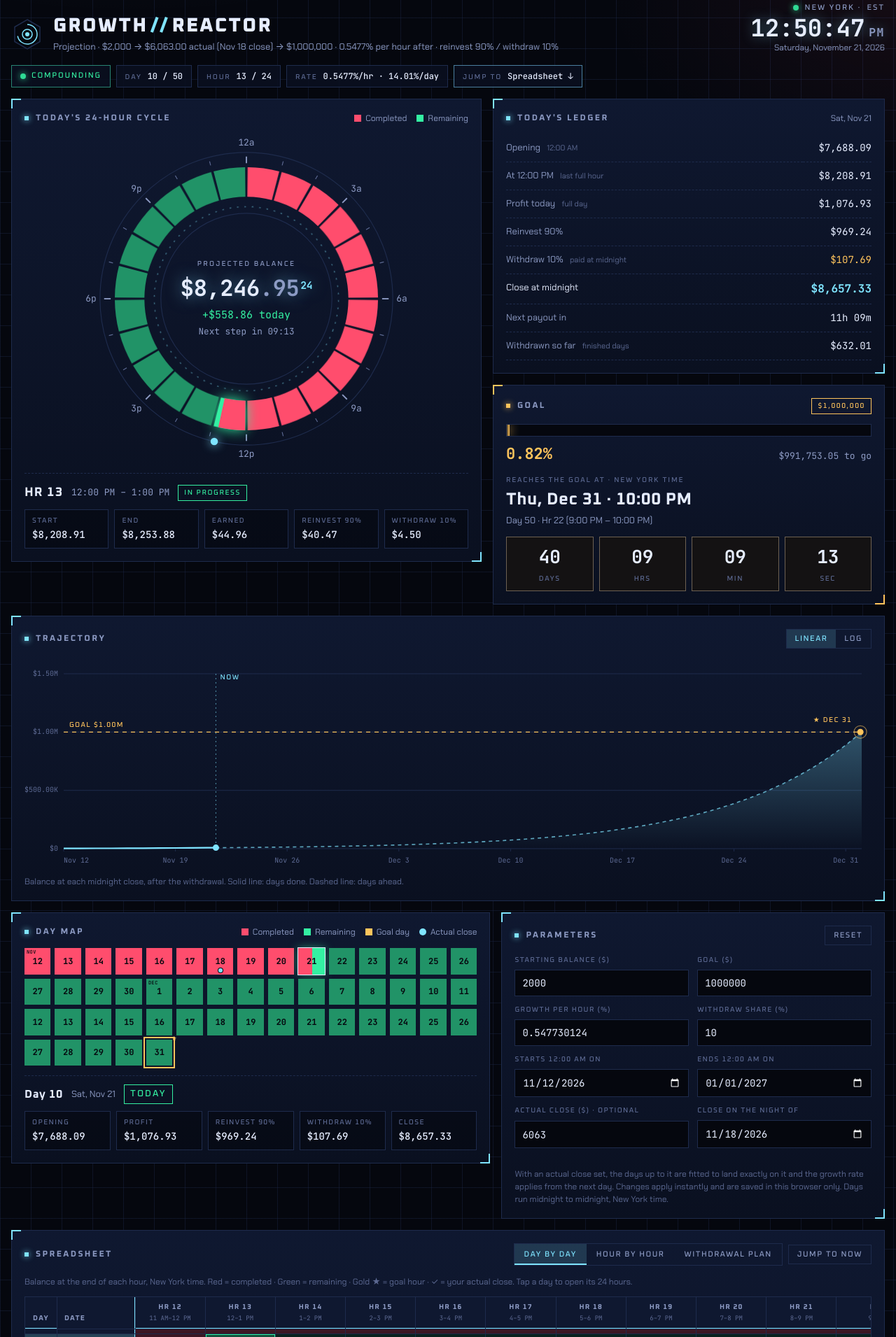
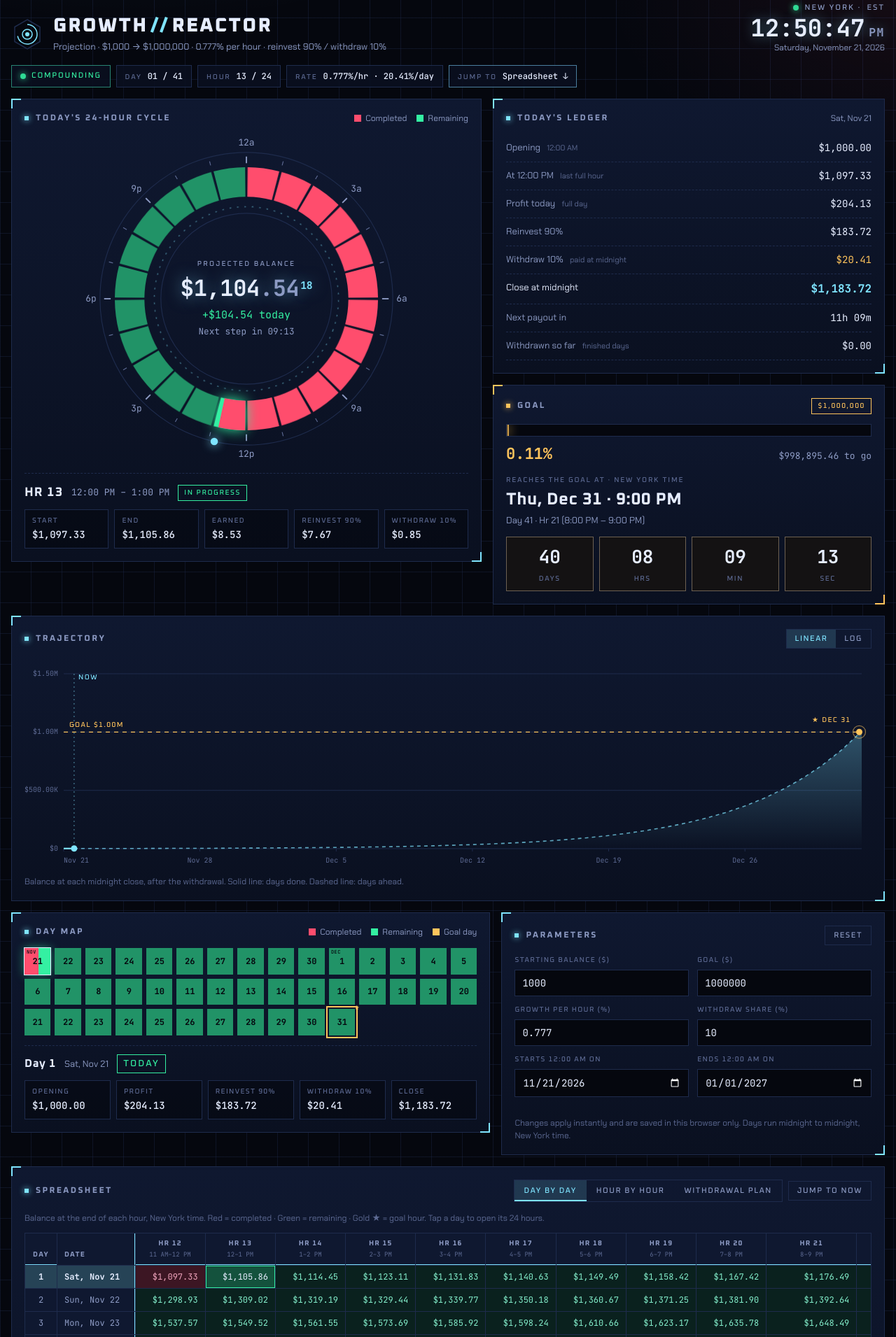
Before and after one commit to rramoliya005/growth-reactor, a plain HTML site: page Growth Reactor Ledger 1M.html in a window 1280 px wide. Shown: the part 19-1930 px from the top of the page at 70% size. Drawn offline with Linux system fonts and the light colour scheme.

Commit message:
Update Growth Reactor Ledger 1M.html

```diff
--- a/Growth Reactor Ledger 1M.html
+++ b/Growth Reactor Ledger 1M.html
@@ -92,7 +92,6 @@ h2::before{content:"";width:6px;height:6px;background:var(--ion);box-shadow:0 0
 .core{position:absolute;inset:0;display:flex;flex-direction:column;align-items:center;justify-content:center;text-align:center;gap:3px;pointer-events:none}
 .core .k{font-family:var(--f-display);font-size:10px;letter-spacing:.22em;text-transform:uppercase;color:var(--dim)}
 .big{font-family:var(--f-data);font-weight:700;font-size:28px;font-size:clamp(17px,6.8cqw,38px);font-variant-numeric:tabular-nums;letter-spacing:-.01em;white-space:nowrap;text-shadow:0 0 22px color-mix(in srgb,var(--ion) 50%,transparent)}
-.big.long{font-size:24px;font-size:clamp(15px,5.6cqw,32px)}
 .big .c{color:var(--dim)}
 .big .m{font-size:.46em;color:var(--ion);margin-left:.12em;vertical-align:.7em}
 .earned{font-family:var(--f-data);font-size:13px;font-size:clamp(11px,3.2cqw,15px);color:var(--left)}
@@ -182,8 +181,6 @@ h2::before{content:"";width:6px;height:6px;background:var(--ion);box-shadow:0 0
 .day.goal{outline:2px solid var(--gold);outline-offset:2px}
 .day.goal::after{content:"★";position:absolute;top:-9px;right:-6px;color:var(--gold);font-size:12px;line-height:1}
 .day.sel{box-shadow:0 0 0 2px var(--ion)}
-.day.actual::before{content:"";position:absolute;bottom:3px;left:50%;width:6px;height:6px;margin-left:-3px;border-radius:50%;background:var(--ion);box-shadow:0 0 0 1px var(--void)}
-.sw-act{background:var(--ion);border-radius:50%}
 .day .mo{position:absolute;top:1px;left:3px;font-size:7px;letter-spacing:.06em;font-weight:500}
 .dd{margin-top:14px;border-top:1px dashed var(--line);padding-top:12px;display:grid;gap:10px}
 .dd-head{display:flex;flex-wrap:wrap;gap:6px 12px;align-items:center}
@@ -266,21 +263,21 @@ footer{color:var(--faint);font-size:12px;text-align:center;max-width:70ch;margin
       </svg>
       <div>
         <h1>Growth<span>//</span>Reactor</h1>
-        <p class="sub" id="sub">Projection · $2,000 → $6,063.00 actual (Nov 18 close) → $1,000,000 · 0.5477% per hour after · reinvest 90% / withdraw 10%</p>
+        <p class="sub" id="sub">Projection · $1,000 → $1,000,000 · 0.777% per hour · reinvest 90% / withdraw 10%</p>
       </div>
     </div>
     <div class="clock" aria-live="off">
       <div class="clock-label"><span class="dot pulse" aria-hidden="true"></span>New York · <span id="tz">EST</span></div>
       <div class="clock-time" id="clock">3:00:00<small>PM</small></div>
-      <div class="clock-date" id="clockDate">Wednesday, November 11, 2026</div>
+      <div class="clock-date" id="clockDate">Saturday, November 21, 2026</div>
     </div>
   </header>
 
   <div class="chips">
     <span class="chip state" id="chState" data-phase="live"><span class="dot pulse" aria-hidden="true"></span><span id="chStateTx">Compounding</span></span>
-    <span class="chip"><em>Day</em><b id="chDay">01 / 50</b></span>
+    <span class="chip"><em>Day</em><b id="chDay">01 / 41</b></span>
     <span class="chip"><em>Hour</em><b id="chHr">16 / 24</b></span>
-    <span class="chip"><em>Rate</em><b id="chRate">0.7301%/hr · 19.08%/day</b></span>
+    <span class="chip"><em>Rate</em><b id="chRate">0.777%/hr · 20.41%/day</b></span>
     <a class="chip link" href="#sheet"><em>Jump to</em><b>Spreadsheet ↓</b></a>
   </div>
 
@@ -304,14 +301,14 @@ footer{color:var(--faint);font-size:12px;text-align:center;max-width:70ch;margin
 
     <div class="stack">
       <div class="panel ledger">
-        <div class="ph"><h2>Today's ledger</h2><span class="legend" id="ledgerDate">Wed, Nov 11</span></div>
+        <div class="ph"><h2>Today's ledger</h2><span class="legend" id="ledgerDate">Sat, Nov 21</span></div>
         <dl>
-          <dt>Opening <small>12:00 AM</small></dt><dd id="lgOpen">$2,000.00</dd>
+          <dt>Opening <small>12:00 AM</small></dt><dd id="lgOpen">$1,000.00</dd>
           <dt id="lgStepLabel">At 3:00 PM <small>last full hour</small></dt><dd id="lgStep">$2,175.40</dd>
-          <dt>Profit today <small>full day</small></dt><dd id="lgProfit">$287.93</dd>
-          <dt id="lgReLabel">Reinvest 90%</dt><dd id="lgRe">$259.14</dd>
-          <dt id="lgWdLabel">Withdraw 10% <small>paid at midnight</small></dt><dd class="wd" id="lgWd">$28.79</dd>
-          <dt class="em" id="lgCloseLabel">Close at midnight</dt><dd class="em" id="lgClose">$2,259.14</dd>
+          <dt>Profit today <small>full day</small></dt><dd id="lgProfit">$204.13</dd>
+          <dt id="lgReLabel">Reinvest 90%</dt><dd id="lgRe">$183.72</dd>
+          <dt id="lgWdLabel">Withdraw 10% <small>paid at midnight</small></dt><dd class="wd" id="lgWd">$20.41</dd>
+          <dt class="em">Close at midnight</dt><dd class="em" id="lgClose">$1,183.72</dd>
           <dt>Next payout in</dt><dd id="lgNext">9h 00m</dd>
           <dt>Withdrawn so far <small>finished days</small></dt><dd id="lgTotal">$0.00</dd>
         </dl>
@@ -320,14 +317,14 @@ footer{color:var(--faint);font-size:12px;text-align:center;max-width:70ch;margin
       <div class="panel goal">
         <div class="ph"><h2>Goal</h2><span class="pill gold" id="goalTarget">$1,000,000</span></div>
         <div class="gauge" role="progressbar" aria-label="Progress to goal" aria-valuemin="0" aria-valuemax="100" id="gauge"><div class="gauge-fill" id="gaugeFill"></div></div>
-        <div class="gauge-row"><span class="pct" id="goalPct">1.45%</span><span class="togo" id="goalTo">$135,740.83 to go</span></div>
+        <div class="gauge-row"><span class="pct" id="goalPct">0.10%</span><span class="togo" id="goalTo">$999,000.00 to go</span></div>
         <div class="eta">
-          <span class="lbl" id="goalEtaK">Reached at · New York time</span>
-          <span class="eta-v" id="goalEta">Thu, Dec 31 · 10:00 PM</span>
-          <span class="dimtext" id="goalWhich">Day 51 · Hr 22</span>
+          <span class="lbl" id="goalEtaK">Reaches the goal at · New York time</span>
+          <span class="eta-v" id="goalEta">Thu, Dec 31 · 9:00 PM</span>
+          <span class="dimtext" id="goalWhich">Day 41 · Hr 21</span>
         </div>
         <div class="countdown" id="countdown">
-          <div><b id="cdD">50</b><span>days</span></div>
+          <div><b id="cdD">40</b><span>days</span></div>
           <div><b id="cdH">07</b><span>hrs</span></div>
           <div><b id="cdM">00</b><span>min</span></div>
           <div><b id="cdS">00</b><span>sec</span></div>
@@ -352,7 +349,7 @@ footer{color:var(--faint);font-size:12px;text-align:center;max-width:70ch;margin
     <div class="panel">
       <div class="ph">
         <h2>Day map</h2>
-        <span class="legend"><span><i class="sw-done"></i>Completed</span><span><i class="sw-left"></i>Remaining</span><span><i class="sw-gold"></i>Goal day</span><span><i class="sw-act"></i>Actual close</span></span>
+        <span class="legend"><span><i class="sw-done"></i>Completed</span><span><i class="sw-left"></i>Remaining</span><span><i class="sw-gold"></i>Goal day</span></span>
       </div>
       <div class="daygrid" id="daygrid"></div>
       <div class="dd" id="dayDetail"></div>
@@ -367,11 +364,9 @@ footer{color:var(--faint);font-size:12px;text-align:center;max-width:70ch;margin
         <label for="pWd">Withdraw share (%)<input id="pWd" type="number" min="0" max="100" step="any" inputmode="decimal"></label>
         <label for="pStart">Starts 12:00 AM on<input id="pStart" type="date"></label>
         <label for="pEnd">Ends 12:00 AM on<input id="pEnd" type="date"></label>
-        <label for="pAct">Actual close ($) · optional<input id="pAct" type="number" min="0" step="any" inputmode="decimal" placeholder="None"></label>
-        <label for="pActD">Close on the night of<input id="pActD" type="date"></label>
       </div>
       <p class="err" id="perr" role="alert"></p>
-      <p class="fine">With an actual close set, the days up to it are fitted to land exactly on it and the growth rate applies from the next day. Changes apply instantly and are saved in this browser only. Days run midnight to midnight, New York time.</p>
+      <p class="fine">Changes apply instantly and are saved in this browser only. Days run midnight to midnight, New York time.</p>
     </form>
   </section>
 
@@ -389,7 +384,7 @@ footer{color:var(--faint);font-size:12px;text-align:center;max-width:70ch;margin
     </div>
 
     <div role="tabpanel" id="pnDays" aria-labelledby="tabDays">
-      <p class="note top">Balance at the end of each hour, New York time. Red = completed · Green = remaining · Gold ★ = goal hour · ✓ = your actual close. Tap a day to open its 24 hours.</p>
+      <p class="note top">Balance at the end of each hour, New York time. Red = completed · Green = remaining · Gold ★ = goal hour. Tap a day to open its 24 hours.</p>
       <div class="tbl-wrap" id="wrapDays"><table class="grid" id="tblDays"></table></div>
     </div>
 
@@ -425,8 +420,8 @@ footer{color:var(--faint);font-size:12px;text-align:center;max-width:70ch;margin
 const $ = (id) => document.getElementById(id);
 const SVGNS = "http://www.w3.org/2000/svg";
 const HOUR = 36e5, DAY = 864e5;
-const DEF = { bal: 2000, rate: 0.547730124, wd: 10, start: "2026-11-12", end: "2027-01-01", goal: 1000000, actual: 6063, actualDate: "2026-11-18" };
-const KEY = "growth-reactor-ledger:params:v7";
+const DEF = { bal: 1000, rate: 0.777, wd: 10, start: "2026-11-21", end: "2027-01-01", goal: 1000000 };
+const KEY = "growth-reactor-ledger:params:v9";
 
 let P = { ...DEF };
 try {
@@ -480,35 +475,23 @@ function build() {
   let D = Math.round((e - s) / DAY);
   if (!(D >= 1)) D = 1;
   if (D > 3660) D = 3660;
-  // Actual close: days up to and including it are fitted so that night's close lands on it.
-  let ci = -1, hA = h;
-  const a = parseDate(P.actualDate);
-  if (P.actual > 0 && !isNaN(a) && q < 1) {
-    const c = Math.round((a - s) / DAY);
-    if (c >= 0 && c < D) {
-      const gA = (Math.pow(P.actual / P.bal, 1 / (c + 1)) - 1) / (1 - q);
-      if (gA > -1) { ci = c; hA = Math.pow(1 + gA, 1 / 24) - 1; }
-    }
-  }
-  const gA = Math.pow(1 + hA, 24) - 1;
   const days = [];
   let open = P.bal;
   for (let i = 0; i < D; i++) {
-    const dh = i <= ci ? hA : h, dg = i <= ci ? gA : g;
-    const profit = open * dg, w = profit * q, r = profit - w, close = open + r;
-    days.push({ i, date: s + i * DAY, open, profit, w, r, close, h: dh, g: dg, actual: i === ci });
+    const profit = open * g, w = profit * q, r = profit - w, close = open + r;
+    days.push({ i, date: s + i * DAY, open, profit, w, r, close });
     open = close;
   }
   let goal = null;
   for (const d of days) {
-    if (d.open * Math.pow(1 + d.h, 24) >= P.goal) {
-      let k = d.open >= P.goal ? 1 : Math.ceil(Math.log(P.goal / d.open) / Math.log(1 + d.h) - 1e-9);
+    if (d.open * Math.pow(1 + h, 24) >= P.goal) {
+      let k = d.open >= P.goal ? 1 : Math.ceil(Math.log(P.goal / d.open) / Math.log(1 + h) - 1e-9);
       k = Math.min(24, Math.max(1, k));
       goal = { day: d.i, hr: k, at: d.date + k * HOUR };
       break;
     }
   }
-  M = { h, q, g, s, D, days, goal, ci, hA };
+  M = { h, q, g, s, D, days, goal };
 }
 
 function state(now) {
@@ -518,9 +501,9 @@ function state(now) {
   else if (rel >= M.D * 24) { di = M.D - 1; hf = 24; phase = "done"; }
   else { di = Math.floor(rel / 24); hf = rel - di * 24; phase = "live"; }
   const d = M.days[di];
-  const live = d.open * Math.pow(1 + d.h, hf);
+  const live = d.open * Math.pow(1 + M.h, hf);
   const j = Math.min(24, Math.floor(hf));
-  const stepped = d.open * Math.pow(1 + d.h, j);
+  const stepped = d.open * Math.pow(1 + M.h, j);
   let withdrawn = 0;
   for (let i = 0; i < di; i++) withdrawn += M.days[i].w;
   if (phase === "done") withdrawn += d.w;
@@ -580,7 +563,7 @@ function hourStatus(st, k) {
 }
 const ST_LABEL = { done: "Completed", cur: "In progress", left: "Remaining" };
 function hourInfo(d, k) {
-  const start = d.open * Math.pow(1 + d.h, k - 1), end = d.open * Math.pow(1 + d.h, k), earned = end - start;
+  const start = d.open * Math.pow(1 + M.h, k - 1), end = d.open * Math.pow(1 + M.h, k), earned = end - start;
   return { k, start, end, earned, re: earned * (1 - M.q), wd: earned * M.q, from: d.date + (k - 1) * HOUR, to: d.date + k * HOUR };
 }
 
@@ -628,9 +611,8 @@ function renderLive() {
   const now = Date.now() + offset;
   const st = lastSt, rel = (now - M.s) / HOUR;
   let hf = st.phase === "live" ? Math.min(24, Math.max(0, rel - st.di * 24)) : st.hf;
-  const v = st.d.open * Math.pow(1 + st.d.h, hf);
+  const v = st.d.open * Math.pow(1 + M.h, hf);
   const s = usd.format(v);
-  $("liveMain").parentNode.classList.toggle("long", s.length > 11);
   $("liveMain").textContent = s.slice(0, -3);
   $("liveCents").textContent = s.slice(-3);
   $("liveMicro").textContent = pad(Math.floor((v * 10000) % 100));
@@ -657,7 +639,7 @@ function renderTop(st, tz) {
   $("tz").textContent = tz;
   $("chDay").textContent = `${pad(st.di + 1)} / ${pad(M.D)}`;
   $("chHr").textContent = st.phase === "live" ? `${pad(st.j + 1)} / 24` : st.phase === "done" ? "24 / 24" : "— / 24";
-  $("chRate").textContent = `${pctTx(st.d.h * 100)}/hr · ${(st.d.g * 100).toFixed(2)}%/day`;
+  $("chRate").textContent = `${pctTx(P.rate)}/hr · ${(M.g * 100).toFixed(2)}%/day`;
   const chs = $("chState"); chs.dataset.phase = st.phase;
   $("chStateTx").textContent = st.phase === "live" ? "Compounding" : st.phase === "pending" ? `Starts ${fDay.format(M.s)}` : "Run complete";
   let next;
@@ -680,7 +662,6 @@ function renderLedger(st) {
   $("lgWdLabel").innerHTML = `Withdraw ${pctTx(P.wd)} <small>paid at midnight</small>`;
   $("lgWd").textContent = usd.format(d.w);
   $("lgClose").textContent = usd.format(d.close);
-  $("lgCloseLabel").innerHTML = d.actual ? "Close at midnight <small>your actual</small>" : "Close at midnight";
   $("lgNext").textContent = st.phase === "live" ? dur((24 - st.hf) * HOUR) : st.phase === "pending" ? "After day 1" : "Done";
   $("lgTotal").textContent = usd.format(st.withdrawn);
 }
@@ -722,7 +703,7 @@ function buildDays() {
     b.type = "button"; b.className = "day left";
     const dom = new Date(d.date).getUTCDate();
     b.innerHTML = (i === 0 || dom === 1 ? `<span class="mo">${fMon.format(d.date).toUpperCase()}</span>` : "") + `<span>${dom}</span>`;
-    b.title = `Day ${i + 1} · ${fDay.format(d.date)} · close ${usd.format(d.close)}${d.actual ? " (actual)" : ""}`;
+    b.title = `Day ${i + 1} · ${fDay.format(d.date)} · close ${usd.format(d.close)}`;
     b.setAttribute("aria-label", b.title);
     b.addEventListener("click", () => { selDay = selDay === i ? null : i; if (selDay !== null) { hDaySel = selDay; if (sheetTab === "hours") renderSheet(); } refresh(); });
     grid.appendChild(b);
@@ -734,7 +715,6 @@ function renderDays(st) {
     const c = cells[i];
     let cls = "day " + (st.phase === "done" || i < st.di ? "done" : i === st.di && st.phase === "live" ? "today" : "left");
     if (M.goal && M.goal.day === i) cls += " goal";
-    if (M.days[i].actual) cls += " actual";
     if (selDay === i) cls += " sel";
     if (c.className !== cls) c.className = cls;
     if (i === st.di && st.phase === "live") c.style.setProperty("--p", (st.hf / 24 * 100).toFixed(2) + "%");
@@ -751,7 +731,7 @@ function renderDays(st) {
     `<div class="kv"><span>Profit</span><b>${usd.format(d.profit)}</b></div>` +
     `<div class="kv"><span>Reinvest ${pctTx(100 - P.wd)}</span><b>${usd.format(d.r)}</b></div>` +
     `<div class="kv"><span>Withdraw ${pctTx(P.wd)}</span><b>${usd.format(d.w)}</b></div>` +
-    `<div class="kv"><span>${d.actual ? "Close · actual" : "Close"}</span><b>${usd.format(d.close)}</b></div>` +
+    `<div class="kv"><span>Close</span><b>${usd.format(d.close)}</b></div>` +
     `</div>`;
 }
 
@@ -835,10 +815,10 @@ function drawChart(st) {
 }
 
 /* ---------- parameters ---------- */
-const F = { bal: $("pBal"), goal: $("pGoal"), rate: $("pRate"), wd: $("pWd"), start: $("pStart"), end: $("pEnd"), actual: $("pAct"), actualDate: $("pActD") };
-function fillForm() { for (const k in F) F[k].value = P[k] == null ? "" : P[k]; }
+const F = { bal: $("pBal"), goal: $("pGoal"), rate: $("pRate"), wd: $("pWd"), start: $("pStart"), end: $("pEnd") };
+function fillForm() { for (const k in F) F[k].value = P[k]; }
 function readForm() {
-  const v = { bal: parseFloat(F.bal.value), goal: parseFloat(F.goal.value), rate: parseFloat(F.rate.value), wd: parseFloat(F.wd.value), start: F.start.value, end: F.end.value, actual: F.actual.value.trim() === "" ? null : parseFloat(F.actual.value), actualDate: F.actualDate.value };
+  const v = { bal: parseFloat(F.bal.value), goal: parseFloat(F.goal.value), rate: parseFloat(F.rate.value), wd: parseFloat(F.wd.value), start: F.start.value, end: F.end.value };
   const bad = {}; let msg = "";
   const flag = (k, t) => { bad[k] = true; if (!msg) msg = t; };
   if (!(v.bal > 0)) flag("bal", "Starting balance must be more than $0.");
@@ -849,26 +829,14 @@ function readForm() {
   if (isNaN(s)) flag("start", "Pick a start date.");
   if (isNaN(e) || (!isNaN(s) && e <= s)) flag("end", "The end must be at least one day after the start.");
   else if (!isNaN(s) && (e - s) / DAY > 3650) flag("end", "Keep the range under 10 years.");
-  if (v.actual !== null) {
-    const a = parseDate(v.actualDate);
-    if (!(v.actual > 0)) flag("actual", "Actual close must be more than $0.");
-    else if (isNaN(a)) flag("actualDate", "Pick the night of the actual close.");
-    else if (!isNaN(s) && !isNaN(e) && (a < s || a >= e)) flag("actualDate", "The actual close must fall between the start and end dates.");
-    else if (v.wd >= 100) flag("wd", "Withdraw share must be under 100% when an actual close is set.");
-    else if (v.bal > 0 && !isNaN(s) && 1 + (Math.pow(v.actual / v.bal, DAY / (a - s + DAY)) - 1) / (1 - v.wd / 100) <= 0) flag("actual", "That close can't be reached with this withdraw share.");
-  }
   for (const k in F) F[k].setAttribute("aria-invalid", bad[k] ? "true" : "false");
   $("perr").textContent = msg;
   return msg ? null : v;
 }
-function subTx() {
-  const a = M.ci >= 0 ? ` → ${usd.format(M.days[M.ci].close)} actual (${fMD.format(M.days[M.ci].date)} close)` : "";
-  return `Projection · ${usd0.format(P.bal)}${a} → ${gFmt(P.goal)} · ${pctTx(P.rate)} per hour${M.ci >= 0 ? " after" : ""} · reinvest ${pctTx(100 - P.wd)} / withdraw ${pctTx(P.wd)}`;
-}
 function rebuild() {
   build(); buildDays(); buildDaySelect();
   selDay = null; selHr = null; hDaySel = null; sheetKey = "";
-  $("sub").textContent = subTx();
+  $("sub").textContent = `Projection · ${usd0.format(P.bal)} → ${gFmt(P.goal)} · ${pctTx(P.rate)} per hour · reinvest ${pctTx(100 - P.wd)} / withdraw ${pctTx(P.wd)}`;
   tick(); drawChart(lastSt);
 }
 $("params").addEventListener("input", () => { const v = readForm(); if (v) { P = v; save(); rebuild(); } });
@@ -918,10 +886,10 @@ function renderDaysTable(st) {
     let row = `<tr class="click${ds === "cur" ? " today" : ""}" data-day="${i}" tabindex="0"><td class="sc1">${i + 1}</td><td class="sc2">${fDay.format(d.date)}</td><td class="x">${usd.format(d.open)}</td>`;
     for (let k = 1; k <= 24; k++) {
       const g = isGoalHr(i, k);
-      row += `<td class="c-${g ? "gold" : cellStatus(st, i, k)}">${g ? "★ " : ""}${usd.format(d.open * Math.pow(1 + d.h, k))}</td>`;
+      row += `<td class="c-${g ? "gold" : cellStatus(st, i, k)}">${g ? "★ " : ""}${usd.format(d.open * Math.pow(1 + M.h, k))}</td>`;
     }
     const hrs = ds === "done" ? 24 : ds === "cur" ? st.j : 0;
-    row += `<td class="x">${usd.format(d.profit)}</td><td class="x wd">${usd.format(d.w)}</td><td class="x">${usd.format(d.r)}</td><td class="x em">${d.actual ? "✓ " : ""}${usd.format(d.close)}</td><td class="x">${hrs} / 24</td><td class="x">${pctFmt(d.close / P.goal)}</td></tr>`;
+    row += `<td class="x">${usd.format(d.profit)}</td><td class="x wd">${usd.format(d.w)}</td><td class="x">${usd.format(d.r)}</td><td class="x em">${usd.format(d.close)}</td><td class="x">${hrs} / 24</td><td class="x">${pctFmt(d.close / P.goal)}</td></tr>`;
     h += row;
   }
   const last = M.days[M.D - 1];
@@ -957,7 +925,7 @@ function renderHours(st) {
       `<div class="kv"><span>Profit</span><b>${usd.format(d.profit)}</b></div>` +
       `<div class="kv"><span>Reinvest ${pctTx(100 - P.wd)}</span><b>${usd.format(d.r)}</b></div>` +
       `<div class="kv"><span>Withdraw ${pctTx(P.wd)}</span><b class="gold-t">${usd.format(d.w)}</b><small>paid ${fDay.format(d.date + DAY)} · 12:00 AM</small></div>` +
-      `<div class="kv"><span>${d.actual ? "Close · actual" : "Close"}</span><b>${usd.format(d.close)}</b></div>` +
+      `<div class="kv"><span>Close</span><b>${usd.format(d.close)}</b></div>` +
       `</div>`;
     for (let k = 1; k <= 24; k++) h += hourRow(st, d, k);
     h += `</tbody><tfoot><tr><td class="sc1">Σ</td><td class="tl">Day total</td><td>${usd.format(d.open)}</td><td>${usd.format(d.profit)}</td><td>${usd.format(d.r)}</td><td class="wd">${usd.format(d.w)}</td><td class="em">${usd.format(d.open + d.profit)}</td><td class="wd">${usd.format(d.w)}</td><td>${pctFmt(d.close / P.goal)}</td><td class="tl">Close ${usd.format(d.close)}</td></tr></tfoot>`;
@@ -989,7 +957,7 @@ function renderPlan(st) {
     const g = M.goal && M.goal.day === d.i;
     rows += `<tr class="r-${s} click" data-day="${d.i}" tabindex="0"><td class="sc1">${d.i + 1}</td><td class="tl">${fDay.format(d.date)}${g ? ' <span class="star">★</span>' : ""}</td>` +
       `<td class="tl">${fDay.format(d.date + DAY)} · 12:00 AM</td><td>${usd.format(d.profit)}</td><td class="wd">${usd.format(d.w)}</td><td>${usd.format(d.r)}</td>` +
-      `<td>${usd.format(cum)}</td><td class="em">${d.actual ? "✓ " : ""}${usd.format(d.close)}</td><td class="tl"><span class="pill ${s}">${lab}</span></td></tr>`;
+      `<td>${usd.format(cum)}</td><td class="em">${usd.format(d.close)}</td><td class="tl"><span class="pill ${s}">${lab}</span></td></tr>`;
   }
   const last = M.days[M.D - 1];
   $("planSum").innerHTML =
@@ -1094,7 +1062,7 @@ function tick() {
 
 fillForm();
 build(); buildDial(); buildDays(); buildDaySelect();
-$("sub").textContent = subTx();
+$("sub").textContent = `Projection · ${usd0.format(P.bal)} → ${gFmt(P.goal)} · ${pctTx(P.rate)} per hour · reinvest ${pctTx(100 - P.wd)} / withdraw ${pctTx(P.wd)}`;
 tick();
 showTab(sheetTab);
 setInterval(tick, 1000);
```
